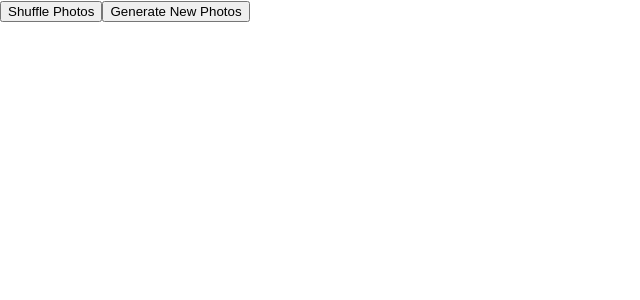
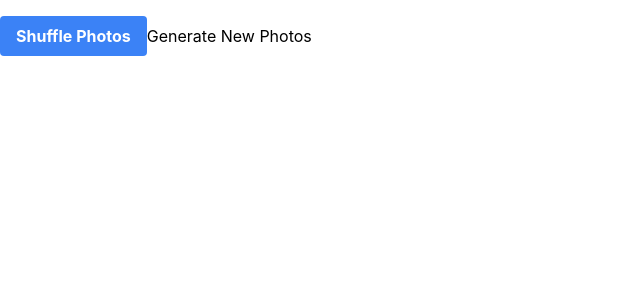
Before and after one commit to qhl-cpu/photo-browser-FE, a React (Create React App) app: page / in a window 1280 px wide. Shown: the top 300 px of the page, without its empty margins (0-640 px from the left). Built offline with nearby package versions, Linux system fonts and the light colour scheme.

Commit message:
install tailwind

```diff
--- a/package.json
+++ b/package.json
@@ -9,6 +9,7 @@
     "react": "^18.2.0",
     "react-dom": "^18.2.0",
     "react-scripts": "5.0.1",
+    "tailwindcss": "^3.3.5",
     "web-vitals": "^2.1.4"
   },
   "scripts": {
--- a/src/components/PhotoGenerator.js
+++ b/src/components/PhotoGenerator.js
@@ -2,7 +2,7 @@ const PhotoGenerator = () => {
 
     return (
         <div>
-            <button>
+            <button className="mt-4 bg-blue-500 hover:bg-blue-700 text-white font-bold py-2 px-4 rounded">
                 Shuffle Photos
             </button>
             <button>
--- a/src/index.css
+++ b/src/index.css
@@ -1,3 +1,7 @@
+@tailwind base;
+@tailwind components;
+@tailwind utilities;
+
 body {
   margin: 0;
   font-family: -apple-system, BlinkMacSystemFont, 'Segoe UI', 'Roboto', 'Oxygen',
--- /dev/null
+++ b/tailwind.config.js
@@ -0,0 +1,8 @@
+/** @type {import('tailwindcss').Config} */
+module.exports = {
+  content: ["./src/**/*.{html,js}"],
+  theme: {
+    extend: {},
+  },
+  plugins: [],
+}
```
